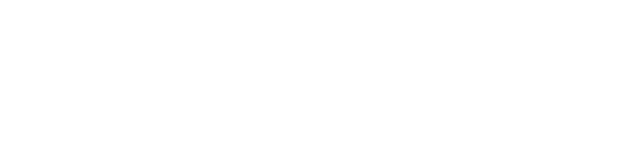
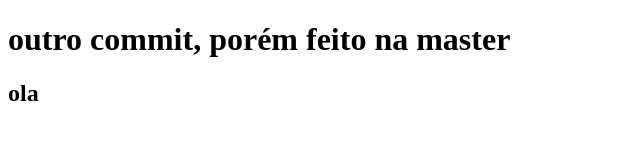
Before and after one commit to carlooshenrique/gama-no-github, a plain HTML site: page index.html in a window 1280 px wide. Shown: the whole page, without its empty margins (0-640 px from the left). Drawn offline with Linux system fonts and the light colour scheme.

Commit message:
outro commit na master

```diff
--- a/index.html
+++ b/index.html
@@ -1,5 +1,8 @@
 <!DOCTYPE html>
 <html>
-  <head></head>
+  <head>
+    <h1>outro commit, porém feito na master</h1>
+	<h2>ola</h2>
+  </head>
   <body></body>
 <html>
```
